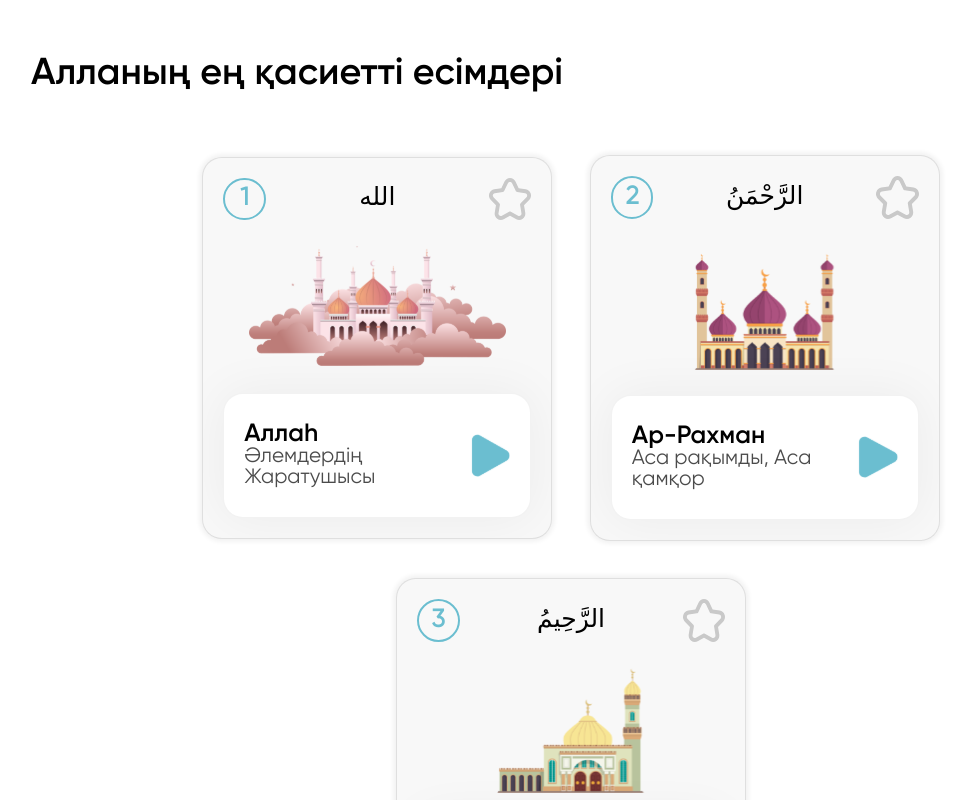
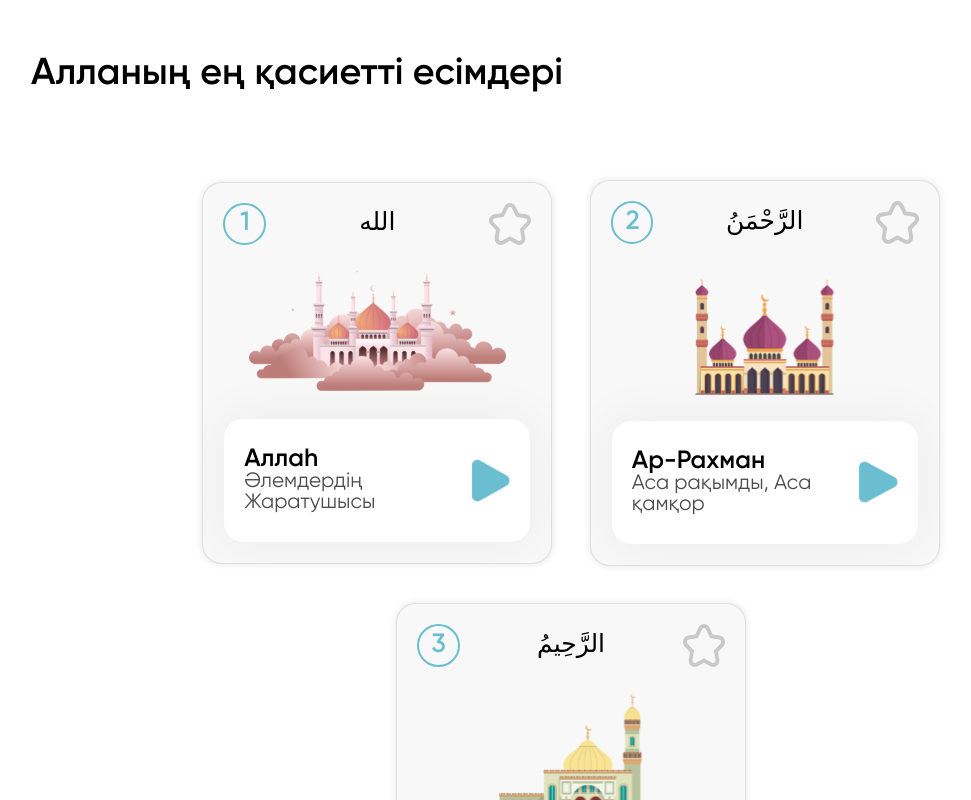
Before and after one commit to zaurbbb/99-names-of-Allah, a React (Create React App) app: page /#/ in a window 1280 px wide. Shown: the part 820-1620 px from the top of the page, without its empty margins (69-1040 px from the left). Built offline with nearby package versions, Linux system fonts and the light colour scheme.

Commit message:
fix text align in NameDataCard.jsx and padding in NamesSwiperList.jsx

```diff
--- a/src/components/cards/NameDataCard/NameDataCard.module.sass
+++ b/src/components/cards/NameDataCard/NameDataCard.module.sass
@@ -16,7 +16,6 @@
 
 .UpperCard
   gap: 0.5rem
-
   div
     &:first-child
       img
@@ -34,14 +33,17 @@
       div
         @include flex(column, 0)
         @include flexAlignment(flex-start, center, center)
+        text-align: center!important
+        h3
 
-        h3
           &:first-child
             font-family: $gilroySemiBold
             font-weight: 100
           &:last-child
             font-family: $gilroyRegular
             font-weight: 400
+      h3
+        text-align: center
       a
         img
           width: 2rem
@@ -55,6 +57,8 @@
 
       div:nth-child(odd)
         width: 40px
+    h3
+      text-align: center
 
 .MiddleCard, .LowerCard
   gap: 1.5rem
@@ -64,7 +68,7 @@
       color: $poison
       font-family: $gilroySemiBold
       font-weight: 100
-      text-align: center
+
 
     h4
       font-family: $gilroyRegular
--- a/src/components/lists/NamesSwiperList/namesSwiper.css
+++ b/src/components/lists/NamesSwiperList/namesSwiper.css
@@ -1,6 +1,6 @@
 .namesSwiper {
   width: 100%;
-  padding: 1rem 0 7rem 0 !important;
+  padding: 2rem 0 7rem 0 !important;
 }
 
 @media (max-width: 768px) {
--- a/src/components/lists/NamesSwiperList/namesSwiper.sass
+++ b/src/components/lists/NamesSwiperList/namesSwiper.sass
@@ -2,7 +2,7 @@
 
 .namesSwiper
   width: 100%
-  padding: 1rem 0 7rem 0!important
+  padding: 2rem 0 7rem 0!important
 
 @media (max-width: $md)
   .namesSwiper
--- a/src/components/pages/NamePage/NamePage.jsx
+++ b/src/components/pages/NamePage/NamePage.jsx
@@ -2,11 +2,11 @@ import React, {
     useContext,
     useState
 } from 'react';
+import { useParams } from 'react-router-dom';
 
 import { SnackbarContext } from '../../../context/snackbar';
 
 import { useNameData } from '../../../hooks/useNameData';
-import { useParams } from 'react-router-dom';
 
 import NameDataCard from '../../cards/NameDataCard/NameDataCard';
 import SourceModal from './SourceModal/SourceModal';
--- a/src/context/language.js
+++ b/src/context/language.js
@@ -1,14 +1,13 @@
 import {
     createContext,
-    useMemo,
     useState
-} from 'react';
-import { LOCALES } from '../i18n/locales';
+} from "react";
+import { LOCALES } from "../i18n/locales";
 
 export const LanguageContext = createContext('ru-RU');
 
 export const LanguageProvider = ({ children }) => {
-    const [currentLocale, setCurrentLocale] = useState(useMemo(() => getInitialLocale(), []));
+    const [currentLocale, setCurrentLocale] = useState(getInitialLocale());
 
     function getInitialLocale() {
         const savedLocale = localStorage.getItem('locale')
```
Also changed, not shown: src/components/cards/NameDataCard/NameDataCard.module.css (+7 -1 lines), 1 other file (tests, documents, lock files or other folders).
